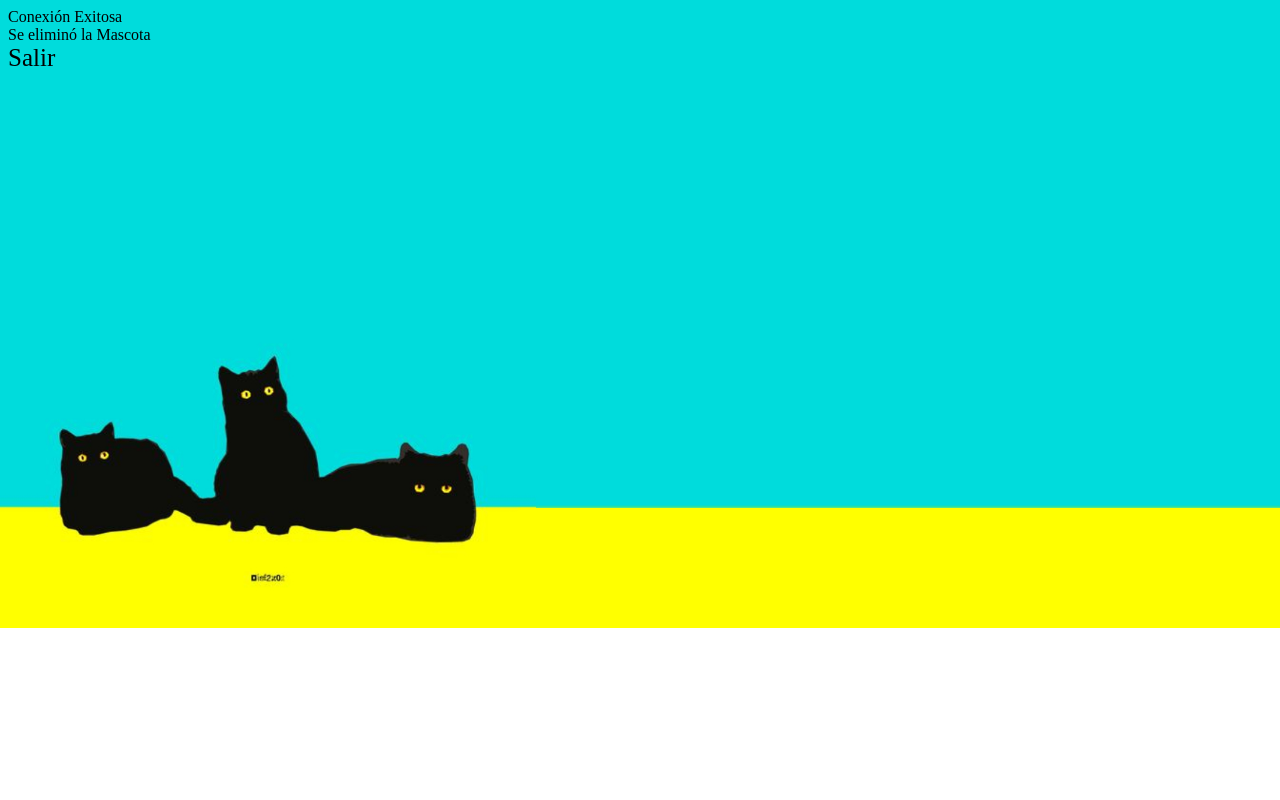
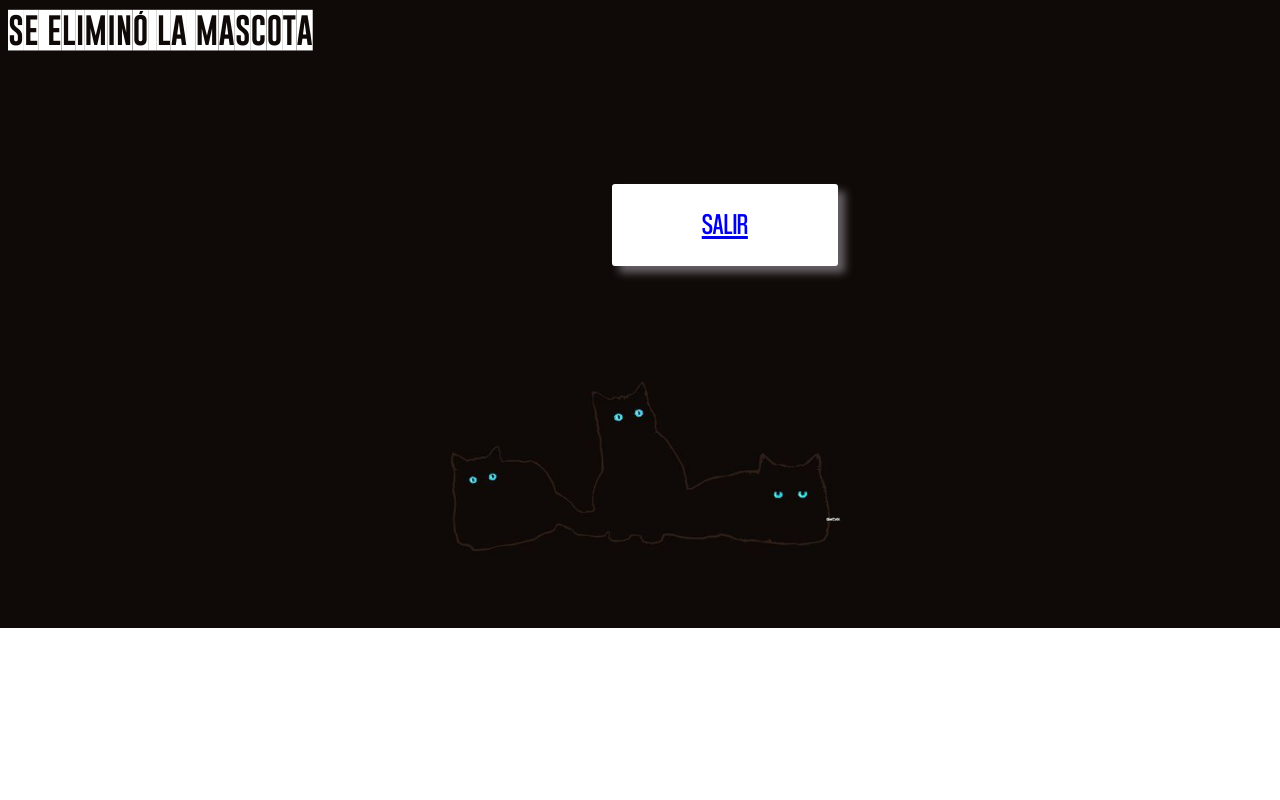
Before and after one commit to SilvinaZabinski/TP_ABML_MODULO1, a PHP site: page /eliminarmascota.php?id=1 in a window 1280 px wide. Run offline with PHP 8.4, Linux system fonts and the light colour scheme.

Commit message:
actualizacipon Css

```diff
--- a/Css/abm.css
+++ b/Css/abm.css
@@ -1,14 +1,39 @@
+@font-face {
+    font-family: "titulopersonalizado";
+    src: url(fuentepersonalizada.otf) ;
+}
+@font-face{
+    text-decoration: none;
+    font-family: "botones_index";
+    src: url(fuente_botones.ttf);
+}
+body {
+    background-image: url(cierre.jpg);
+    background-repeat: no-repeat;
+    background-size: 100%;
+    font-size: 40px;
+    color: white;
+    font-family: "titulopersonalizado";
+}
+
 .boton {
-    border: 1px solid #2e518b; /*anchura, estilo y color borde*/
-    padding: 10px 10px; /*espacio alrededor texto*/
-    background-color: #f9fafc; /*color botón*/
-    color: #ffffff; /*color texto*/
-    text-decoration: none; /*decoración texto*/
-    text-transform: uppercase; /*capitalización texto*/
-    font-family: 'Helvetica', sans-serif; /*tipografía texto*/
-    border-radius: 50px; /*bordes redondos*/
-    width:150px;
+    border: 15px solid  white;
+    border-bottom: -30px;
+    border-radius: 3px;
+    margin: 4px;
+    padding: 6px 3px;
+    background-color:white;
+    color:black;
+    text-decoration: none;
+    text-transform: uppercase;
+    font-family: "botones_index";
+    font-size: 30px;
     text-align: center;
-    display:inline-block;
-    margin: 40px;
+    width: 15%;
+    height:40px;
+    display: block;
+    box-shadow: 7px 7px 8px rgb(104, 98, 104);
+    position: relative;
+        top:80px;
+        left: 600px;
     }
--- a/agregarmascota.php
+++ b/agregarmascota.php
@@ -9,7 +9,6 @@
 if ($mysqli->connect_error) {
   die("Falla de conexión: " . $mysqli->connect_error);
 }
-echo "Conexión Exitosa <br>";
 // Cerrar conexion
 // mysqli_close($conn);
 ?>
@@ -17,11 +16,11 @@
   <head>
     <meta charset="utf-8">
     <meta name="viewport" content="width=device-width">
-    <link href="Css/diseveterinaria.css" rel="stylesheet" type="text/css" />
+    <link href="Css/editar_mascota.css" rel="stylesheet" type="text/css" />
   </head>
   <body>
 <form method="post" action="nuevomascota.php">
-<h1>Ingreso de datos de la Mascota</h1>
+<h1>Ingreso de datos de la Mascota</h1> <br>
   Nombre: <input type="text" name="nombre"><br>
 
       <label for="idespecie">Especie:</label><br>
--- a/eliminarmascota.php
+++ b/eliminarmascota.php
@@ -11,8 +11,6 @@
 if ($mysqli->connect_error) {
   die("Connection failed: " . $mysqli->connect_error);
 }
-echo "Conexión Exitosa <br>";
-
 $id= $_GET['id'];
 
 // Se puede  realizar un DELETE FROM mascotas WHERE idmascota=$id";//
@@ -28,13 +26,14 @@
   <head>
     <meta charset="utf-8">
     <meta name="viewport" content="width=device-width">
-    <title>Se eliminó la Mascota</title>
-    <link href="index.css" rel="stylesheet" type="text/css" />
+    <title> Mascota eliminada.</title>
+    <link href="Css/abm.css" rel="stylesheet" type="text/css" />
   </head>
   <body>
-    <div class=boton">
+  <br>
+  <br>
+    <div class="boton">
 	<a href="pagmascota.php">Salir</a>
    </div>
-    <script src="script.js"></script>
   </body>
 </html>
```
Also changed, not shown: nuevomascota.php (+6 -4 lines), updatemascota.php (+6 -4 lines), Css/cierre.jpg (added).
